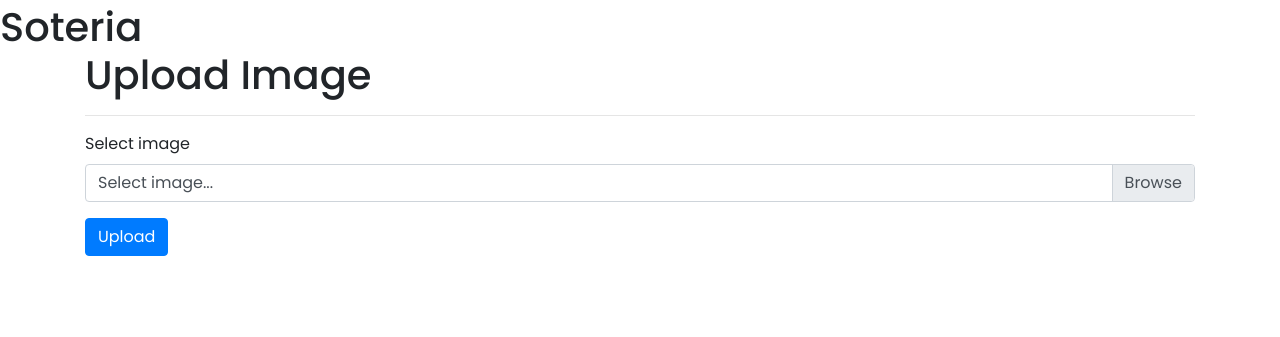
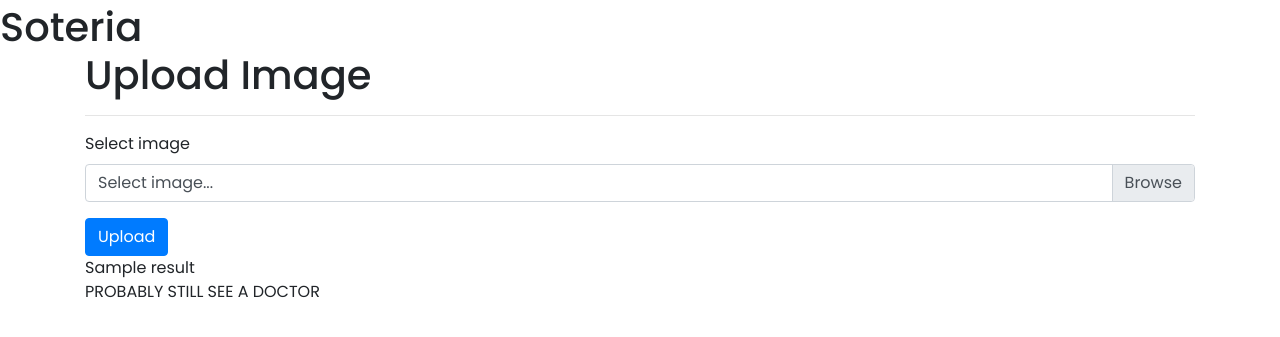
Before and after one commit to PatKuz/SigmaHacks3, a Flask app: template templates/upload.html in a window 1280 px wide. Shown: the part 37-374 px from the top of the page. Run offline with Flask 2, Linux system fonts and the light colour scheme; the template is opened without the code that fills it: most values are stand-ins (such as "Sample title", 1, 10 or a date in 2020); some libraries are stand-ins or nearby versions.

Commit message:
Added messages for if it is malignat or not

```diff
--- a/application.py
+++ b/application.py
@@ -24,9 +24,14 @@ def upload_image():
             image = request.files["image"]
             image.save(os.path.join(app.config["IMAGE_UPLOADS"], 'file.jpg'))
             #will call evulation
-            result = get_prediction('upload/file.jpg')
+            response = get_prediction('upload/file.jpg')
+            print("Printing payload")
+            x = response.payload
+            for item in response.payload:
+                result = item.display_name
+            # print(result.payload)
             #get result
             #delete image
             #return result
-            return render_template("upload.html", uploaded_image=image.filename)
+            return render_template("upload.html", result=result)
     return render_template("upload.html")
--- a/evaluation.py
+++ b/evaluation.py
@@ -25,5 +25,4 @@ def get_prediction(file_path):
     print("Here 3")
     print(prediction_client.predict(request=request))
     response = prediction_client.predict(request=request)
-    print("here 4")
-    print(response.payload)
+    return response
--- a/templates/upload.html
+++ b/templates/upload.html
@@ -22,7 +22,19 @@
     <button type="submit" class="btn btn-primary">Upload</button>
     </form>
 
-        </div>
+    {{ result }}
+
+    <div>
+      {% if result %}
+      {% if 'malignant' in result%}
+          SEE A DOCTOR
+      {% else %}
+          PROBABLY STILL SEE A DOCTOR
+      {% endif %}
+      {% endif %}
+  </div>
+
+  </div>
       </div>
     </div>
 
```
Also changed, not shown: upload/file.jpg.
